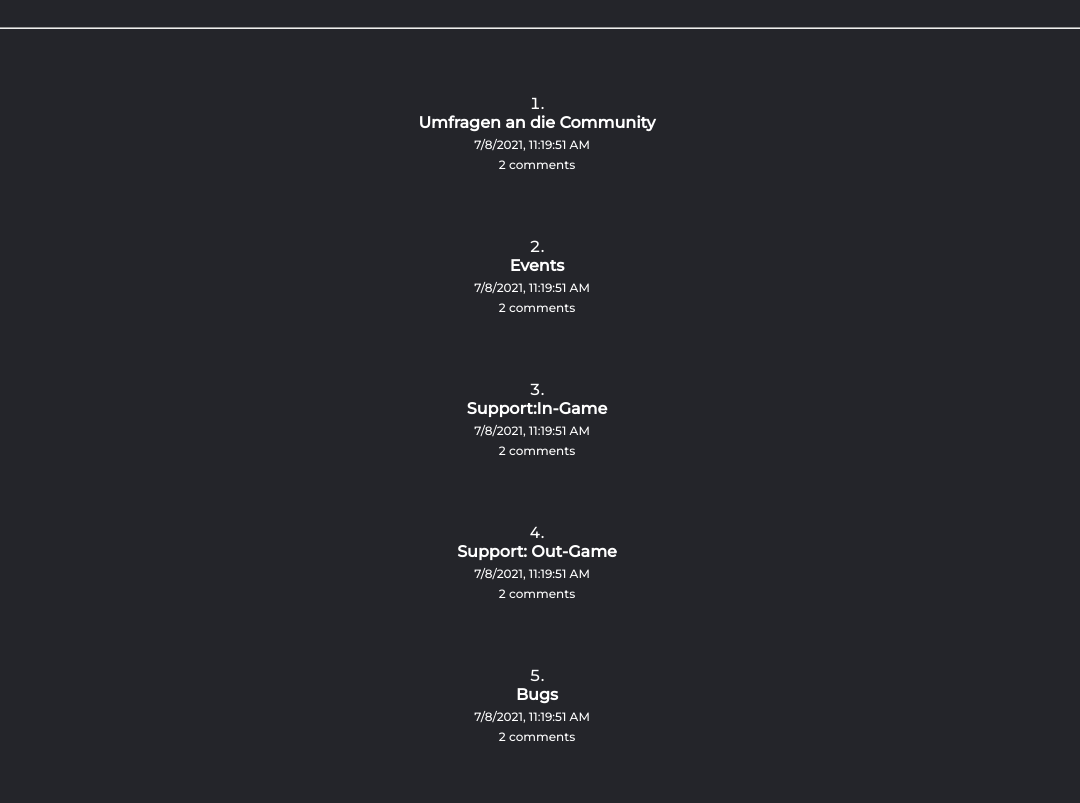
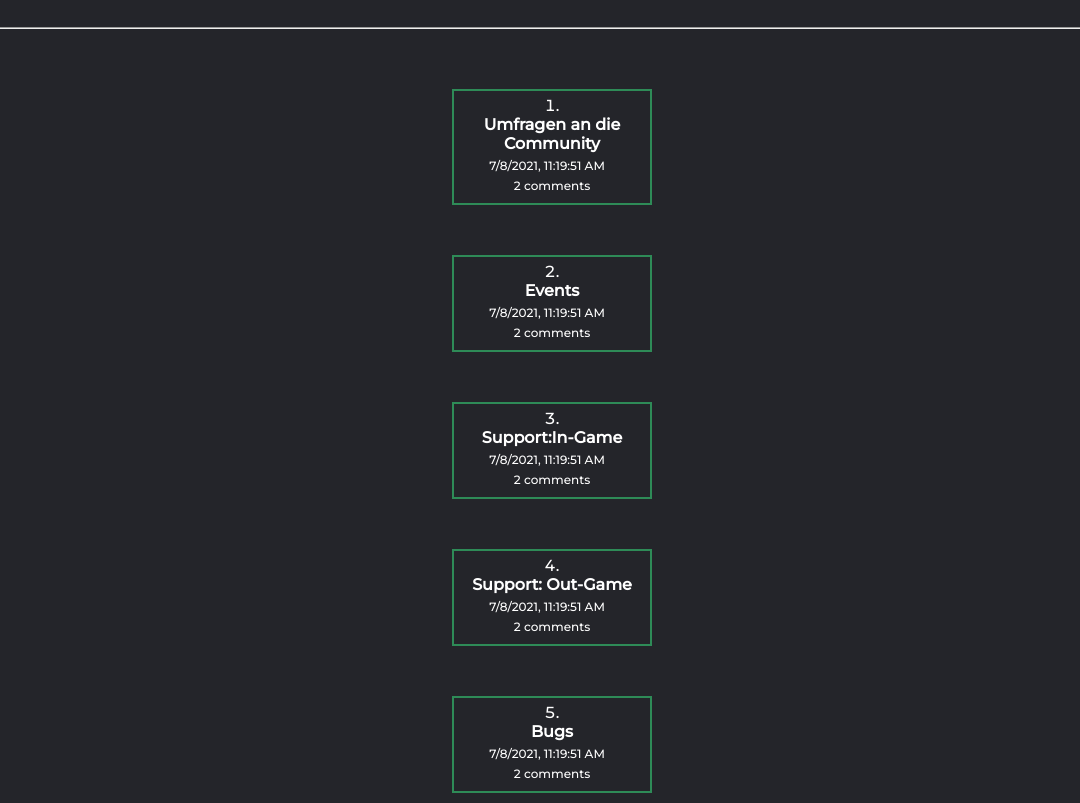
Before and after one commit to Luca180405/craftzero.net, a plain HTML site: page index.html in a window 1280 px wide. Shown: the part 97-900 px from the top of the page, without its empty margins (103-1183 px from the left). Before the commit the page ends 861 px from the top, so only its background shows below. Drawn offline with Linux system fonts and the light colour scheme.

Commit message:
Add files via upload

```diff
--- a/index.html
+++ b/index.html
@@ -79,10 +79,14 @@
             padding: 0 40px;
         }
         .main {
+            text-align: center;
             padding: 10px 15px;
         }
         .row {
+            margin-left: 540px;
             padding: 5px 0;
+            border: 2px solid seagreen;
+            width: 200px;
         }
         .bottom {
             color: grey;
```
